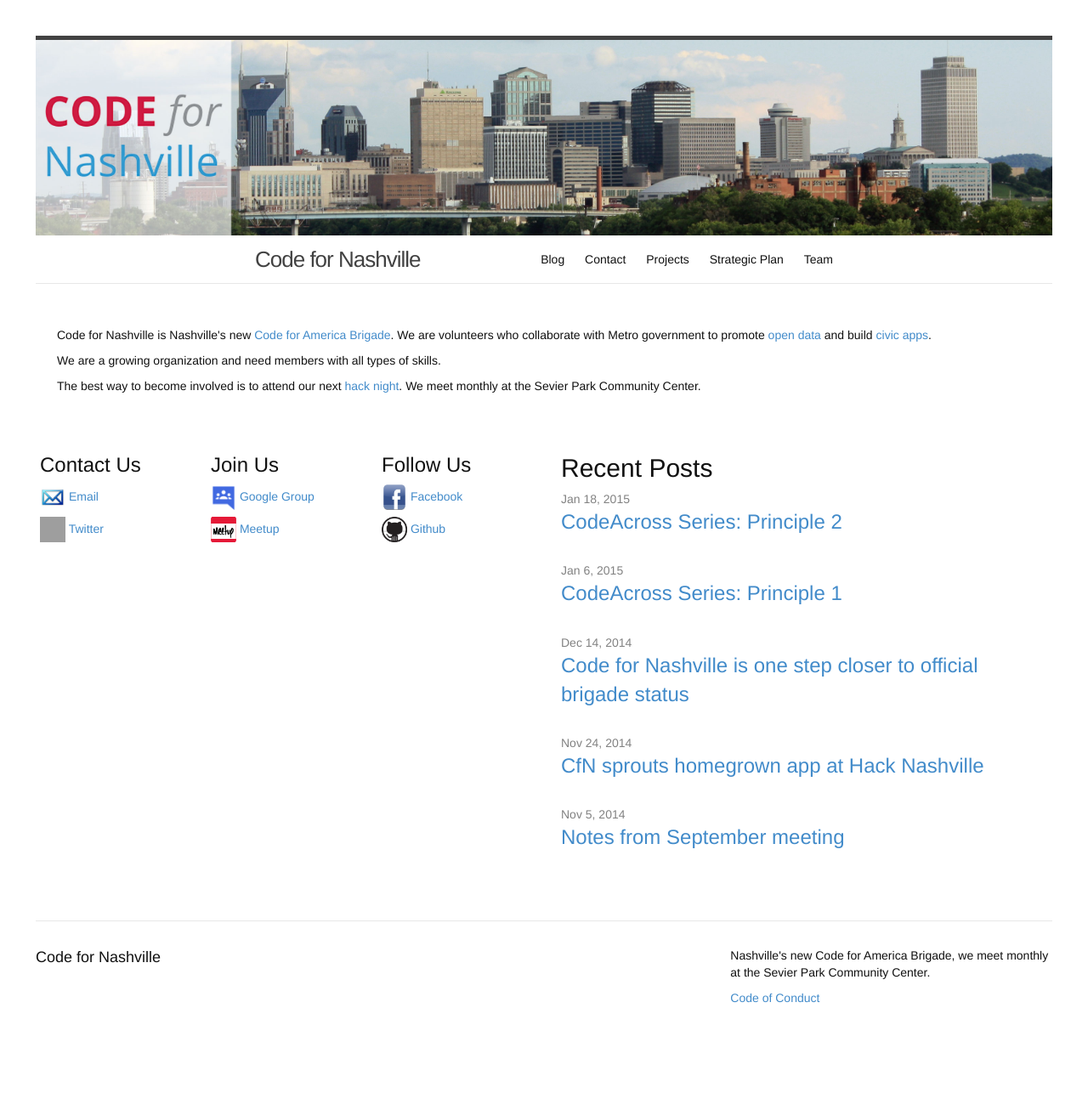
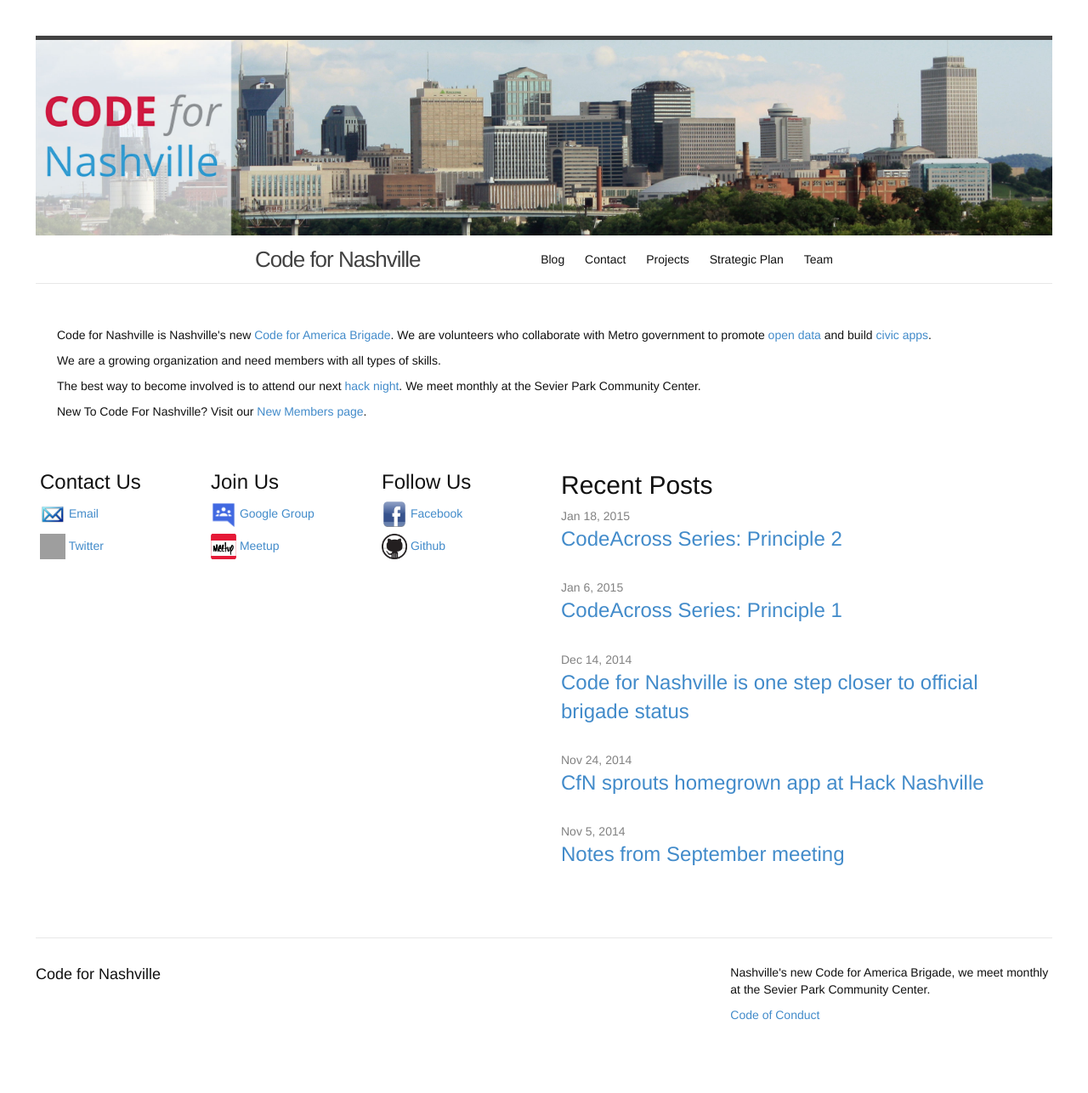
Before and after one commit to code-for-nashville/code-for-nashville.github.io, a Jekyll site: the page built from index.html, in a window 1280 px wide. Shown: the whole page at 85% size. Built offline with Jekyll 4.4.1, drawn with Linux system fonts in a browser that asks for light colours; nearby versions of some CDN libraries; grey boxes are pictures that could not be loaded.

Commit message:
added link on homepage to new members page

```diff
--- a/_includes/about.html
+++ b/_includes/about.html
@@ -1,3 +1,5 @@
 <p>Code for Nashville is Nashville's new <a href="http://www.codeforamerica.org/">Code for America Brigade</a>. We are volunteers who collaborate with Metro government to promote <a href="https://en.wikipedia.org/wiki/Open_data">open data</a> and build <a href="https://en.wikipedia.org/wiki/Civic_application">civic apps</a>.</p>
 
 <p>We are a growing organization and need members with all types of skills. </p>The best way to become involved is to attend our next <a href="http://www.meetup.com/code-for-nashville/">hack night</a>. We meet monthly at the Sevier Park Community Center.</p>
+
+New To Code For Nashville? Visit our <a href="/new-members">New Members page</a>.
```
